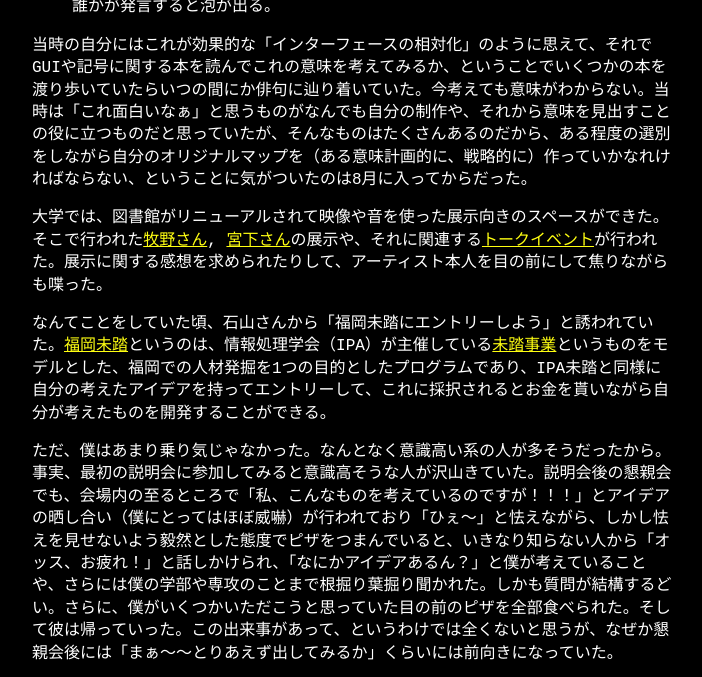
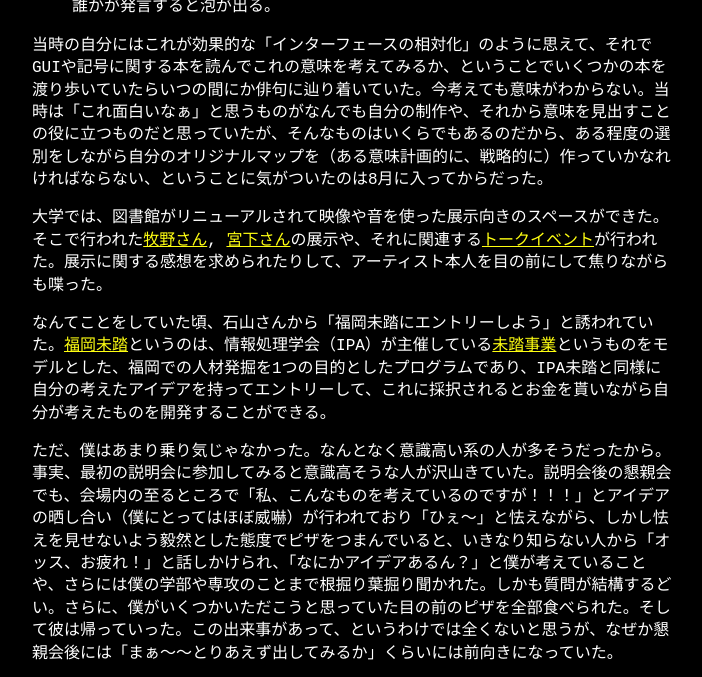
Before and after one commit to orrepic/orrepic.github.io, a Jekyll site: the page built from _posts/2023-12-31-hurikaeri2023.md, in a window 1280 px wide and 900 px high, scrolled down 5764 px, cut to the strip 223-900 px from the top of the window. Shown: the whole strip, without its empty margins (288-990 px from the left). Built offline with Jekyll 4.4.1, drawn with Linux system fonts in a browser that asks for light colours; comment, search, counter and statistics services are not loaded.

Commit message:
fix typo

```diff
--- a/_posts/2023-12-31-hurikaeri2023.md
+++ b/_posts/2023-12-31-hurikaeri2023.md
@@ -99,7 +99,7 @@ category: kakidame
 <figcaption>誰かが発言すると泡が出る。</figcaption>
 </figure>
 
-当時の自分にはこれが効果的な「インターフェースの相対化」のように思えて、それでGUIや記号に関する本を読んでこれの意味を考えてみるか、ということでいくつかの本を渡り歩いていたらいつの間にか俳句に辿り着いていた。今考えても意味がわからない。当時は「これ面白いなぁ」と思うものがなんでも自分の制作や、それから意味を見出すことの役に立つものだと思っていたが、そんなものはたくさんあるのだから、ある程度の選別をしながら自分のオリジナルマップを（ある意味計画的に、戦略的に）作っていかなれければならない、ということに気がついたのは8月に入ってからだった。
+当時の自分にはこれが効果的な「インターフェースの相対化」のように思えて、それでGUIや記号に関する本を読んでこれの意味を考えてみるか、ということでいくつかの本を渡り歩いていたらいつの間にか俳句に辿り着いていた。今考えても意味がわからない。当時は「これ面白いなぁ」と思うものがなんでも自分の制作や、それから意味を見出すことの役に立つものだと思っていたが、そんなものはいくらでもあるのだから、ある程度の選別をしながら自分のオリジナルマップを（ある意味計画的に、戦略的に）作っていかなれければならない、ということに気がついたのは8月に入ってからだった。
 
 大学では、図書館がリニューアルされて映像や音を使った展示向きのスペースができた。そこで行われた[牧野さん](https://www.design.kyushu-u.ac.jp/topics/18348/), [宮下さん](https://www.design.kyushu-u.ac.jp/topics/18514/)の展示や、それに関連する[トークイベント](https://www.instagram.com/p/CvXEI2-Slo3/?utm_source=ig_web_copy_link&igsh=MzRlODBiNWFlZA==)が行われた。展示に関する感想を求められたりして、アーティスト本人を目の前にして焦りながらも喋った。
 
```
Also changed, not shown: 2 other files.
